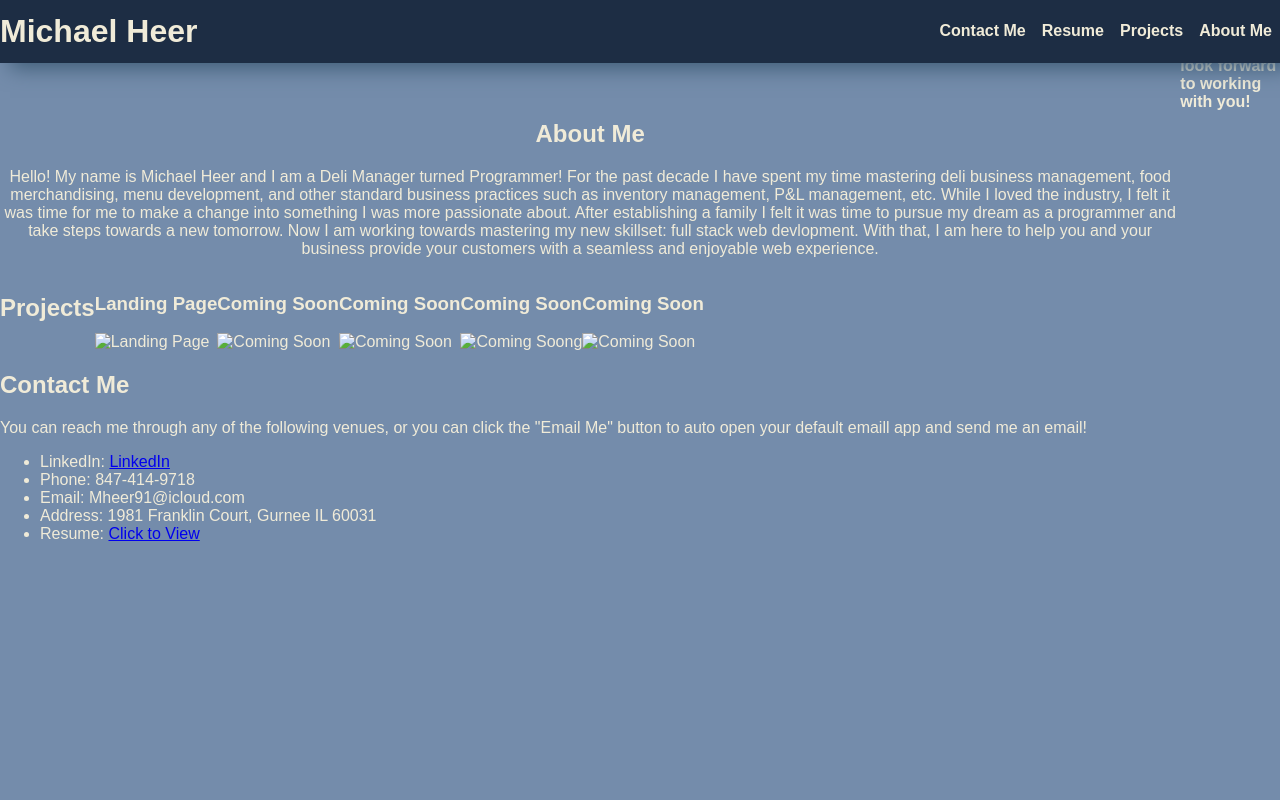
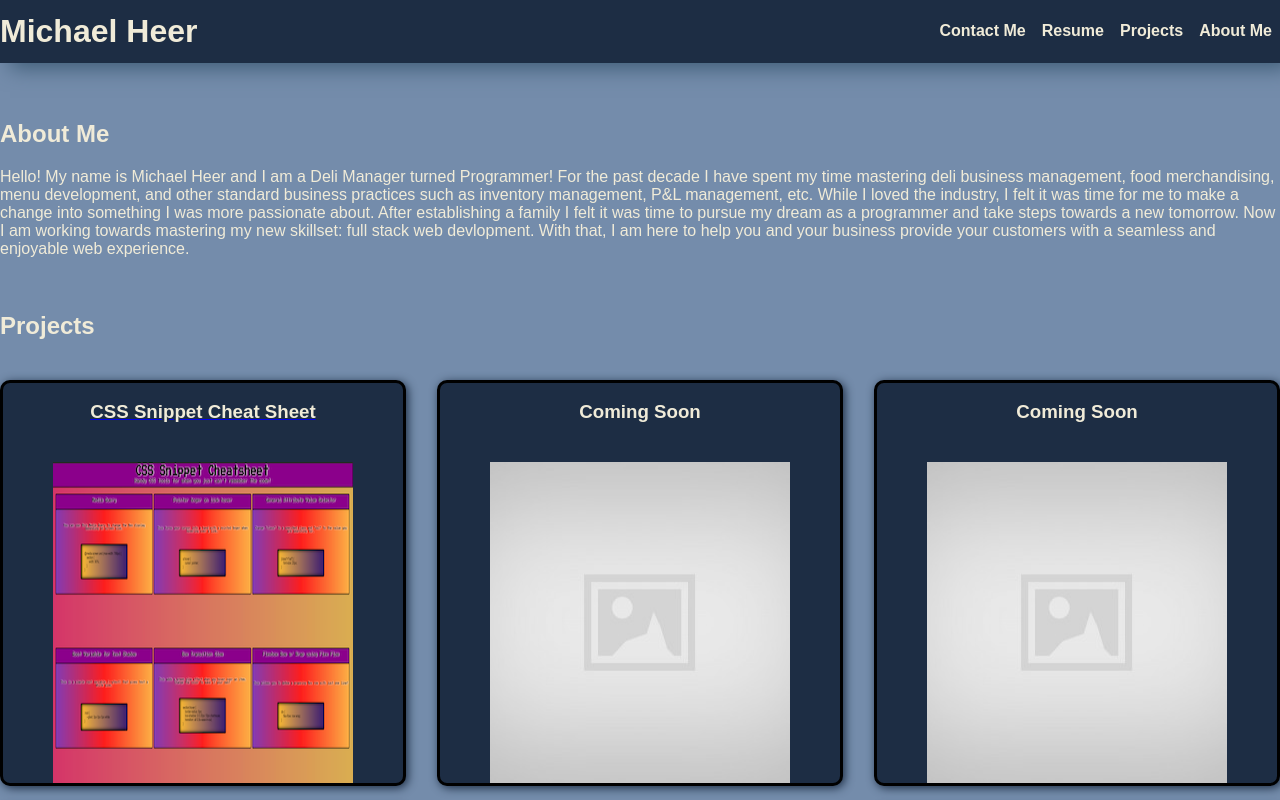
Before and after one commit to Mheer91/02-Homework, a plain HTML site: page index.html in a window 1280 px wide. Shown: the top 800 px of the page. Drawn offline with Linux system fonts and the light colour scheme.

Commit message:
updates from laptop

```diff
--- a/assets/style.css
+++ b/assets/style.css
@@ -4,9 +4,9 @@ body {
     color: rgb(240, 235, 216);
     margin: 0;
     display: flex;
-    /* flex-wrap: wrap; */
+    flex-flow: row wrap;
     background-color: rgb(116, 140, 171);
-    justify-content: flex-left;
+    justify-content: center;
 }
 
 header {
@@ -42,20 +42,42 @@ nav a:hover {
 }
 
 main {
-    /* display: flex;
-    flex-direction: row; */
     margin-top: 100px;
 }
 
 .aboutme {
-    text-align: center;
+    text-align: left;
 }
 .projects {
     display: flex;
+    flex-flow: row wrap;
+    justify-content: space-between;
 }
 
-/* aside {
+.projectcard {
     display: flex;
-    flex-direction: column;
+    flex-flow: row wrap;
+    justify-content: center;
+    background-color: rgb(29, 45, 68);
+    color:rgb(240, 235, 216);
+    border-style: solid;
+    border-color: black;
+    border-radius: 10px;
+    width: 400px;
+    height: 400px;
+    padding: 0;
+    margin-top: 20px;
+    box-shadow: 2px 2px 10px rgb(29, 45, 68);
 
-} */
+}
+
+.projectcard:hover {
+    width: 500px;
+    height: 500px;
+    box-shadow: 10px 10px 10px rgb(29, 45, 68);
+    cursor: pointer;
+}
+
+.projectcard:active {
+
+}
--- a/index.html
+++ b/index.html
@@ -13,42 +13,47 @@
         <nav>
             <a href="#aboutme">About Me</a>
             <a href="#projects">Projects</a>
-            <a href="#resume">Resume</a>
+            <a href="https://drive.google.com/file/d/1O0YEkT-y1gF8V_KN_tJ_mC71TZX0loxb/view?usp=sharing">Resume</a>
             <a href="#contactme">Contact Me</a>
         </nav>
     </header>
 
     <main>
-        <a>
             <section class="aboutme">
+                <a id="aboutme">
                     <h2>About Me</h2>
                     <p>Hello! My name is Michael Heer and I am a Deli Manager turned Programmer! For the past decade I have spent my time mastering deli business management, food merchandising, menu development, and other standard business practices such as inventory management, P&L management, etc. While I loved the industry, I felt it was time for me to make a change into something I was more passionate about. After establishing a family I felt it was time to pursue my dream as a programmer and take steps towards a new tomorrow. Now I am working towards mastering my new skillset: full stack web devlopment. With that, I am here to help you and your business provide your customers with a seamless and enjoyable web experience.</p>
+                </a>
             </section>
+        <br>
+        <section class="projects">
+            <a id="projects"><h2 class="projectheader">Projects</h2></a>
+            <article class="projects">
+              <a href="https://mheer91.github.io/CSS-Cheatsheet/">
+                    <article class="projectcard">
+                        <h3 class="projectcardheader">CSS Snippet Cheat Sheet</h3>
+                        <img src="./images/Screen Shot 2021-06-14 at 1.37.41 PM.png" alt="Landing Page">
+                    </article>
               </a>
-        <section class="projects">
-            <a id="projects"><h2>Projects</h2></a>
-            <article>
-                <h3>Landing Page</h3>
-                <img src="" alt="Landing Page">
+                <article class="projectcard">
+                    <h3>Coming Soon</h3>
+                    <img src="./images/300x300 Placeholder.jpeg" alt="Coming Soon">
                 </article>
-            <article>
+                <article class="projectcard">
                     <h3>Coming Soon</h3>
-                <img src="" alt="Coming Soon">
+                    <img src="./images/300x300 Placeholder.jpeg" alt="Coming Soon">
                 </article>
-            <article>
+                <article class="projectcard">
                     <h3>Coming Soon</h3>
-                <img src="" alt="Coming Soon">
+                    <img src="./images/300x300 Placeholder.jpeg" alt="Coming Soong">
                 </article>
-            <article>
+                <article class="projectcard">
                     <h3>Coming Soon</h3>
-                <img src="" alt="Coming Soong">
+                    <img src="./images/300x300 Placeholder.jpeg" alt="Coming Soon">
                 </article>
-            <article>
-                <h3>Coming Soon</h3>
-                <img src="" alt="Coming Soon">
             </article>
         </section>
-        <aside>
+        <section>
             <a id="contactme">
                 <h2>Contact Me</h2>
                 <p>You can reach me through any of the following venues, or you can click the "Email Me" button to auto open your default emaill app and send me an email!</p>
@@ -64,7 +69,7 @@
                     </ul>
                 </article>
             </a>
-        </aside>
+        </section>
     </main>
 
     <footer>
```
Also changed, not shown: images/300x300 Placeholder.jpeg (added), images/Screen Shot 2021-06-14 at 1.37.41 PM.png (added). Lines whose indentation alone changed are shown as unchanged.
